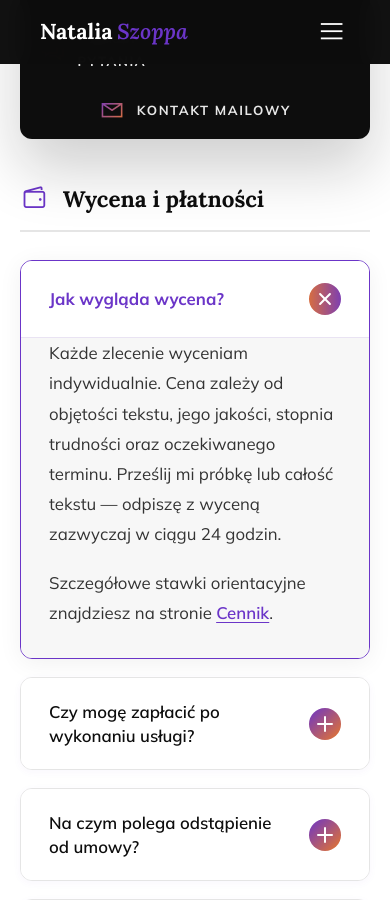
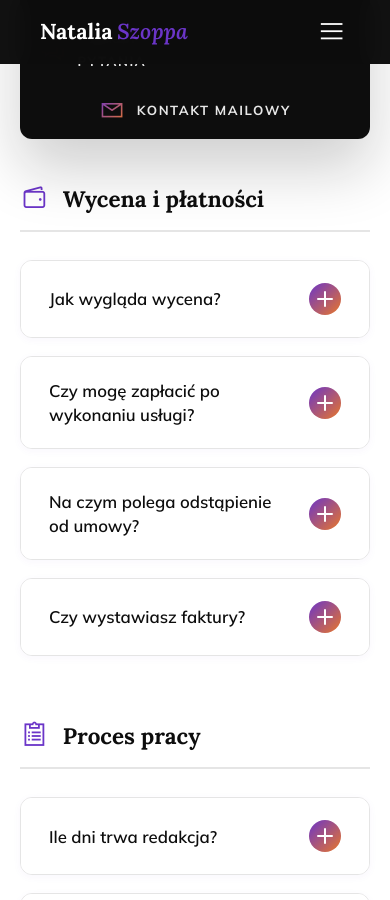
Before and after one commit to Bonnie00726/nataliaszoppa, a Jekyll site: the page built from faqs.html, in a window 390 px wide and 900 px high, scrolled down 689 px. Built offline with Jekyll 4.4.1, drawn with Linux system fonts in a browser that asks for light colours; some of the changed lines change nothing that is shown.

Commit message:
Update faqs.html

```diff
--- a/faqs.html
+++ b/faqs.html
@@ -104,7 +104,7 @@
         border-radius: var(--radius-lg);
         margin-bottom: 18px;
         overflow: hidden;
-        transition: all 0.3s ease;
+        transition: border-color 0.3s ease, box-shadow 0.3s ease, transform 0.3s ease;
         box-shadow: 0 2px 8px rgba(107, 53, 200, 0.04);
     }
 
@@ -175,18 +175,12 @@
 
     .accordion-item.open .accordion-icon { transform: rotate(135deg); }
 
-    /* Płynne rozwijanie na max-height */
+    /* Płynne rozwijanie przez JS-owy scrollHeight */
     .accordion-body {
         max-height: 0;
         overflow: hidden;
-        transition: max-height 0.4s cubic-bezier(0.22, 1, 0.36, 1), padding 0.4s ease;
+        transition: max-height 0.3s ease, padding 0.3s ease;
         background: var(--paper-warm);
-    }
-
-    .accordion-body.open {
-        max-height: 1500px;
-        padding: 10px 36px 36px 36px;
-        border-top: 1px solid rgba(107, 53, 200, 0.1);
     }
 
     .accordion-body p { font-size: 1.05rem; color: var(--ink-soft); line-height: 1.8; margin-bottom: 18px; }
@@ -264,12 +258,12 @@
     <div class="faq-group reveal delay-4" id="wycena">
         <div class="faq-group-title"><i class="las la-wallet"></i> Wycena i płatności</div>
 
-        <div class="accordion-item open">
+        <div class="accordion-item">
             <div class="accordion-header">
                 <span class="accordion-question">Jak wygląda wycena?</span>
                 <div class="accordion-icon"></div>
             </div>
-            <div class="accordion-body open">
+            <div class="accordion-body">
                 <p>Każde zlecenie wyceniam indywidualnie. Cena zależy od objętości tekstu, jego jakości, stopnia trudności oraz oczekiwanego terminu. Prześlij mi próbkę lub całość tekstu — odpiszę z wyceną zazwyczaj w ciągu 24 godzin.</p>
                 <p>Szczegółowe stawki orientacyjne znajdziesz na stronie <a href="{{ '/cennik.html' | relative_url }}">Cennik</a>.</p>
             </div>
@@ -392,7 +386,7 @@
             </div>
             <div class="accordion-body">
                 <p>Wielu redaktorów to obiecuje, ale powiedzmy sobie wprost: zależy, co dokładnie nazywasz swoim stylem. Często twórcy mylą unikalny, autorski głos z błędami składniowymi, niewłaściwym rejestrem językowym, chaosem czy łamaniem logiki (np. stosowaniem <em>plot armor</em>).</p>
-                <p>Jeśli o to pytasz – nie, nie zachowam ich. Zostaną usunięte. Każda sprawnie napisana książka opiera się na pewnym schemacie i rzemiośle. Najpierw musimy zbudować tekst na poprawnych fundamentach. Dopiero gdy opanujesz zasady, możesz świadomie je łamać i wprowadzać innowacje. Moim zadaniem jest oczyścić Twój tekst ze złych nawyków, a nie pielęgnować je pod przykrywką „stylu”.</p>
+                <p>Jeśli o to pytasz – nie, nie zachowam ich. Zostaną usunięte. Każda sprawnie napisana książka opiera się na pewnym schemacie i rzemiośle. Najpierw musimy zbudować tekst na poprawnych fundamentach. Dopiero gdy opanujesz zasady, możesz świadomie je łamać i wprowadzać innowacje. Moim zadaniem jest oczyścić Twój tekst ze złych nawyków, a nie pielęgnować je pod przykrywką „stylu".</p>
             </div>
         </div>
 
@@ -414,7 +408,7 @@
         <h2 class="reveal delay-1">Pisz śmiało!</h2>
         <p class="reveal delay-2">Twoja twórczość nie zawsze mieści się w schematach. Masz nietypowe pytanie? Odpowiem na nie podczas krótkiej konsultacji mailowej.</p>
         <div class="cta-btns reveal delay-3">
-            <a href="mailto:natalia.szoppa@gmail.com" class="btn-cta-white">Napisz do mnie</a>
+            <a href="mailto:kontakt@zakulisamijezyka.pl" class="btn-cta-white">Napisz do mnie</a>
             <a href="{{ '/cennik.html' | relative_url }}" class="btn-ghost">Zobacz cennik <i class="las la-arrow-right"></i></a>
         </div>
     </div>
@@ -422,15 +416,52 @@
 
 <script>
     document.addEventListener('DOMContentLoaded', () => {
-        // --- Skrypt do obsługi akordeonu (FAQs) ---
+
+        function openItem(item) {
+            const body = item.querySelector('.accordion-body');
+            item.classList.add('open');
+            body.style.maxHeight = body.scrollHeight + 'px';
+            body.style.paddingTop = '10px';
+            body.style.paddingBottom = '36px';
+            body.style.paddingLeft = '36px';
+            body.style.paddingRight = '36px';
+            body.style.borderTop = '1px solid rgba(107, 53, 200, 0.1)';
+        }
+
+        function closeItem(item) {
+            const body = item.querySelector('.accordion-body');
+            item.classList.remove('open');
+            body.style.maxHeight = '0';
+            body.style.paddingTop = '0';
+            body.style.paddingBottom = '0';
+            body.style.borderTop = 'none';
+        }
+
         document.querySelectorAll('.accordion-header').forEach(header => {
             header.addEventListener('click', () => {
                 const item = header.closest('.accordion-item');
-                const body = item.querySelector('.accordion-body');
                 const isOpen = item.classList.contains('open');
 
-                item.classList.toggle('open', !isOpen);
-                body.classList.toggle('open', !isOpen);
+                // Zamknij wszystkie otwarte
+                document.querySelectorAll('.accordion-item.open').forEach(openItem => closeItem(openItem));
+
+                // Otwórz kliknięty, jeśli był zamknięty
+                if (!isOpen) openItem(item);
+            });
+        });
+
+        // Padding na mobile
+        function getPadding() {
+            return window.innerWidth <= 860 ? { h: '28px', v: '30px' } : { h: '36px', v: '36px' };
+        }
+
+        // Nadpisz openItem z responsywnym paddingiem
+        const _openItem = openItem;
+        window.addEventListener('resize', () => {
+            document.querySelectorAll('.accordion-item.open').forEach(item => {
+                const body = item.querySelector('.accordion-body');
+                // Odśwież maxHeight przy zmianie szerokości (treść mogła się przepłynąć)
+                body.style.maxHeight = body.scrollHeight + 'px';
             });
         });
     });
```
